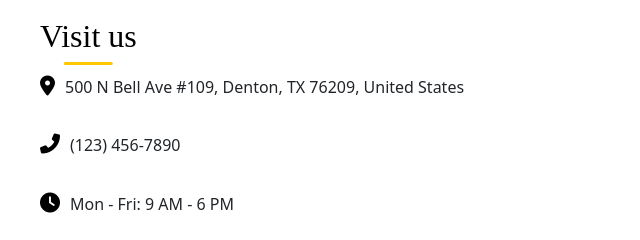
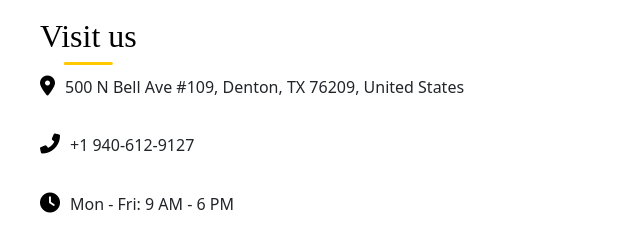
Before and after one commit to SWaRANgi8728/PMC-Landing-Page, a plain HTML site: page index.html in a window 1280 px wide. Shown: the part 2390-2630 px from the top of the page, 0-640 px from the left. Drawn offline with nearby package versions, Linux system fonts and the light colour scheme.

Commit message:
Update index.html

```diff
--- a/index.html
+++ b/index.html
@@ -293,7 +293,7 @@
       <div class="info-item">
         <i class="fas fa-phone-alt"></i>
         <div class="mb-3">
-           (123) 456-7890
+           +1 940-612-9127
         </div>
       </div>
       <div class="info-item">
```
